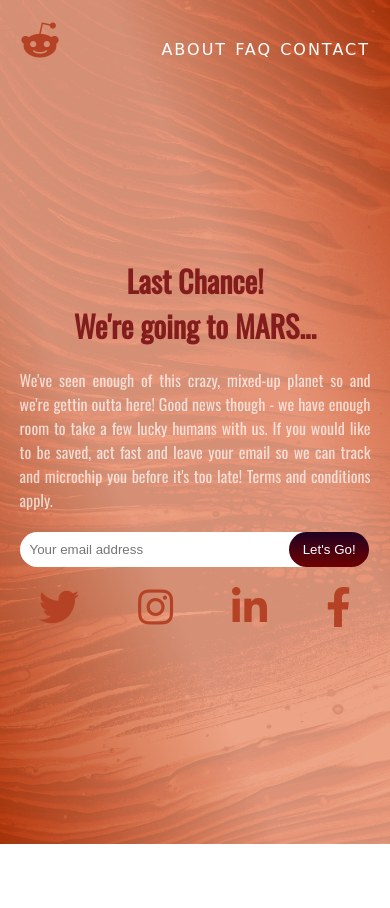
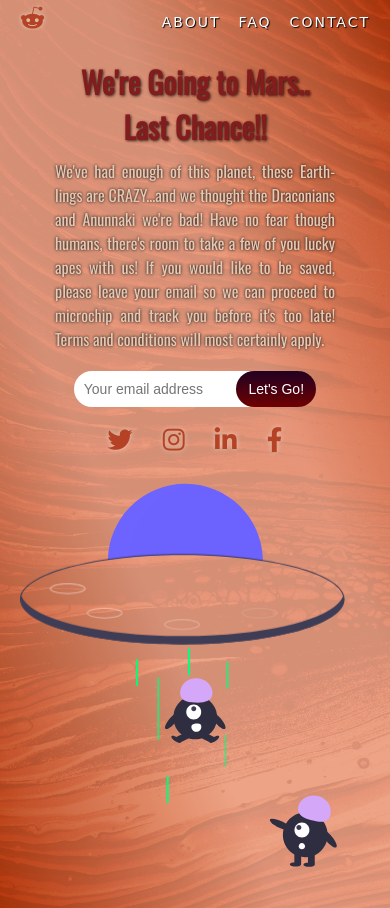
Before and after one commit to BrettFlavin/ResponsiveWeb-AnimatedSVG, a plain HTML site: page index.html in a window 390 px wide. Before the commit the page ends 844 px from the top, so only its background shows below. Drawn offline with nearby package versions, Linux system fonts and the light colour scheme; a script that the page names is missing; a web font is replaced by a local one.

Commit message:
removed unused main.js file, added comments and media query responsiveness,

```diff
--- a/index.html
+++ b/index.html
@@ -46,18 +46,20 @@
                 <div class="content">
                     <!-- main content -->
                     <div class="content-details">
-                        <h1>Last Chance!</h1>
-                        <h1>We're going to MARS...</h1>
-                        <p class="description">
-                            We've seen enough of this crazy, mixed-up planet so and we're gettin outta here!
-                            Good news though - we have enough room to take a few lucky humans with us. If you would like
-                            to be saved, act fast and leave your email so we can track and microchip you before it's too
-                            late! Terms and conditions apply.
+                        <h1>We're Going to Mars..</h1>
+                        <h1>Last Chance!!</h1>
+                        <p>
+                            We've had enough of this planet, these Earth-lings are CRAZY...and we thought the
+                            Draconians and Anunnaki we're bad! Have no fear though humans, there's room to take a few of
+                            you lucky
+                            apes with us! If you would like to be saved, please leave your email so we can proceed to
+                            microchip and track you before
+                            it's too late! Terms and conditions will most certainly apply.
                         </p>
                         <!-- box and button  -->
-                        <div class="search">
-                            <input type="text" class="search-box" placeholder="Your email address">
-                            <input type="button" class="search-btn" value="Let's Go!">
+                        <div class="email">
+                            <input type="text" class="email-box" placeholder="Your email address">
+                            <input type="button" class="email-btn" value="Let's Go!">
                         </div>
                         <!-- social-media links -->
                         <div class="social-links">
--- a/main.js
+++ /dev/null
@@ -1,7 +0,0 @@
-const element = document.querySelectorAll("#animated-headline path");
-
-// helper function simply gets length of each headline letter's path - needed
-// to animate each letter with CSS 'stroke-dashArray' property
-for (let i = 0; i < element.length; i++) {
-  console.log("Letter " + i + " is " + element[i].getTotalLength());
-}
--- a/styles.css
+++ b/styles.css
@@ -15,10 +15,7 @@ html {
   scroll-behavior: smooth;
 }
 
-body {
-  font-size: 1.6rem;
-  font-family: var(--main-font), sans-serif;
-}
+body {}
 
 a {
   text-decoration: none;
@@ -32,7 +29,7 @@ header {
   position: absolute;
   top: 0;
   left: 0;
-  z-index: 10;
+  z-index: 2;
   width: 100%;
 }
 
@@ -49,12 +46,15 @@ section {
   overflow: hidden;
 }
 
+/* font awesome icons */
+
 i.fas, i.fab {
   color: rgb(182, 66, 37);
   font-size: 4rem;
+  text-shadow: 0px 0px 5px rgba(226, 202, 182, 1);
 }
 
-/* NAV */
+/**************** N A V I G A T I O N  ****************/
 
 .nav {
   display: flex;
@@ -69,7 +69,7 @@ i.fas, i.fab {
 }
 
 .nav-item {
-  margin-right: 2rem;
+  margin-right: 5rem;
   letter-spacing: 2px;
   margin-left: -2px;
 }
@@ -84,14 +84,15 @@ i.fas, i.fab {
   font-family: var(--body-font);
   text-transform: uppercase;
   color: #FFF;
+  text-shadow: 1px 1px 1px rgba(0, 0, 0, 1);
 }
 
-.nav-link:focus, .nav-link:hover {
+.nav-link:focus, .nav-link:hover, .nav-link:active {
   color: #000000;
   opacity: .5;
 }
 
-/* MAIN CONTENT */
+/***************** M A I N section *****************/
 
 .main {
   width: 100%;
@@ -105,13 +106,15 @@ i.fas, i.fab {
   z-index: 1;
 }
 
+/* bg pattern */
+
 .main::before {
   content: "";
   position: absolute;
   top: 0;
   left: 0;
   width: inherit;
-  height: 100vh;
+  height: 100%;
   background-image: url("images/texture.png");
   background-size: cover;
   z-index: -1;
@@ -121,6 +124,7 @@ i.fas, i.fab {
   margin-top: 10%;
   display: grid;
   grid-template-columns: 1fr 1fr;
+  align-items: center;
   justify-items: center;
   gap: 30px;
 }
@@ -128,38 +132,50 @@ i.fas, i.fab {
 .content-details {
   display: flex;
   flex-direction: column;
-  /* align-items: flex-start; */
+  align-items: flex-start;
   justify-content: flex-start;
 }
 
 .content-details>h1 {
-  font-size: 4rem;
+  font-size: 5rem;
   font-family: var(--main-font);
   color: rgb(131, 28, 28);
+  text-shadow: 1px 1px 3px rgba(0, 0, 0, .75);
   text-align: left;
 }
 
-.content-details .description {
-  color: rgba(255, 255, 255, .7);
+.content-details>p {
+  font-size: 2rem;
+  font-family: var(--main-font), sans-serif;
+  color: rgba(226, 202, 182, 1);
+  text-shadow: 0px 0px 3px rgba(0, 0, 0, 1);
+  letter-spacing: 1px;
+  margin-left: -1px;
   text-align: justify;
   justify-content: center;
   margin: 2rem auto;
 }
 
-/* EMAIL + BUTTON */
+/* styling for both the text field and the btn */
 
-.search input {
+.email {
+  text-align: center;
+  width: 100%;
+}
+
+.email input {
   border: none;
   border-radius: 5rem;
   padding: 1rem;
   outline: none;
+  font-size: 1.6rem;
 }
 
-.search-box {
+.email-box {
   width: calc(100% - .5rem);
 }
 
-.search-btn {
+.email-btn {
   width: 8rem;
   margin-left: -8rem;
   background-image: linear-gradient(to bottom, #200122, #6f0000);
@@ -167,11 +183,11 @@ i.fas, i.fab {
   cursor: pointer;
 }
 
-.search-btn:hover {
+.email-btn:hover {
   background-image: linear-gradient(to top, #200122, #6f0000);
 }
 
-/* SOCIAL MEDIA icons + links */
+/* social media  */
 
 .social-links {
   display: flex;
@@ -190,30 +206,41 @@ i.fas, i.fab {
   margin-right: 0;
 }
 
+/*
 .social-links .link i:active, .social-links .link i:hover {
   opacity: .4;
-}
+} */
 
-/* animated alien SVG image */
+/* container for animated SVG image */
 
 .image-group {
   flex-direction: column;
   align-items: center;
   justify-content: center;
-  position: relative;
+  width: 100%;
 }
+
+/* SVG has #ids to animate aliens, beams, lights and saucer*/
 
 .image-group .alien-abduction {
   width: 100%;
-  position: absolute;
-  z-index: 5000;
+  height: auto;
+  z-index: 2;
 }
 
-/* CSS Animations */
+/*********************************** S V G for animation ***********************************/
+
+/* the SVG that is located directly inline in the HTML 'image-group' class*/
+
+/* animation that brings the saucer (and its components)
+   down into view when the page loads */
 
 #beams, #lights, #saucer {
-  animation: move-saucer-up 1.7s ease;
+  animation: move-saucer-down 1.7s ease;
 }
+
+/* animation for the "aduction beam" effect gets applied
+   with a delay to each child in the SVG path */
 
 #beams path {
   opacity: 0;
@@ -260,6 +287,9 @@ i.fas, i.fab {
   animation-delay: 4.9s;
 }
 
+/* animation for 'lights' on top of saucer gets applied with a
+  delay to each child in the SVG path for a twinkling effect */
+
 #lights path {
   opacity: 0;
   fill: #FFF;
@@ -286,13 +316,82 @@ i.fas, i.fab {
   animation-delay: .5s;
 }
 
+/* animate dome here */
+
 #saucer-dome {}
+
+/* animate a small strip on top of saucer dome
+  for a transparent effect  here*/
 
 #saucer-dome-transparent {}
 
+/* animate saucer body  here */
+
 #saucer-body {}
 
-#saucer-front {}
+/* animate bottom of saucer here */
+
+#saucer-bottom {}
+
+/********************* Media Queries *********************/
+
+/* layout for screens less than 490px */
+
+@media screen and (max-width: 490px) {
+  .nav {
+    height: 3rem;
+  }
+  .nav-item {
+    margin-right: 2rem;
+  }
+  .nav-link {
+    font-size: 1.4rem;
+  }
+  .content {
+    margin-top: 2rem;
+    grid-template-columns: 1fr;
+  }
+  .content-details {
+    display: flex;
+    flex-direction: column;
+    align-items: center;
+    justify-content: center;
+  }
+  .content-details>p {
+    font-size: 1.6rem;
+    letter-spacing: 0;
+    margin: 0 0 1rem 0;
+    padding: 1rem 3.5rem;
+  }
+  .content-details>h1 {
+    font-size: 3rem;
+    text-align: center;
+  }
+  i.fas, i.fab {
+    font-size: 2.5rem;
+  }
+  .email input {
+    font-size: 1.4rem;
+  }
+  .email-box {
+    width: calc(70% - .5rem);
+  }
+  .email-btn {
+    width: 8rem;
+    margin-left: -8rem;
+    background-image: linear-gradient(to bottom, #200122, #6f0000);
+    color: #FFF;
+    cursor: pointer;
+  }
+  .social-links {
+    max-width: 50%;
+    margin-top: 2rem;
+  }
+}
+
+/********************* A N I M A T I O N S *********************/
+
+/* animation for the saucer 'abduction beam' lights */
 
 @keyframes light-up-beams {
   from {
@@ -305,7 +404,9 @@ i.fas, i.fab {
   }
 }
 
-@keyframes move-saucer-up {
+/* animation to move saucer down */
+
+@keyframes move-saucer-down {
   from {
     transform: translateY(-100vh);
   }
@@ -313,6 +414,8 @@ i.fas, i.fab {
     transform: translateY(0);
   }
 }
+
+/* animation for top saucer 'lights' */
 
 @keyframes saucer-lights {
   from {
@@ -323,41 +426,4 @@ i.fas, i.fab {
   }
 }
 
-/* Media Queries */
-
-/* Responsive layout for screens smaller than 490px */
-
-@media screen and (max-width: 490px) {
-  .nav-item {
-    margin-right: 1rem;
-    letter-spacing: 2px;
-    margin-left: -2px;
-  }
-  .nav-link {
-    font-size: 1.6rem;
-    font-family: var(--body-font);
-    text-transform: uppercase;
-    color: #FFF;
-  }
-  .content {
-    grid-template-columns: 90vw;
-    grid-template-rows: 35vh;
-    gap: 40px;
-    align-items: center;
-    justify-content: center;
-    margin-top: 10vh;
-  }
-  .content-details>h1 {
-    font-size: 3rem;
-    text-align: center;
-  }
-  .social-links {
-    position: relative;
-    bottom: -20px;
-    display: flex;
-    width: 100%;
-    margin-top: 0;
-    z-index: 1000;
-    justify-content: space-around;
-  }
-}
+/***************************************************************/
```
